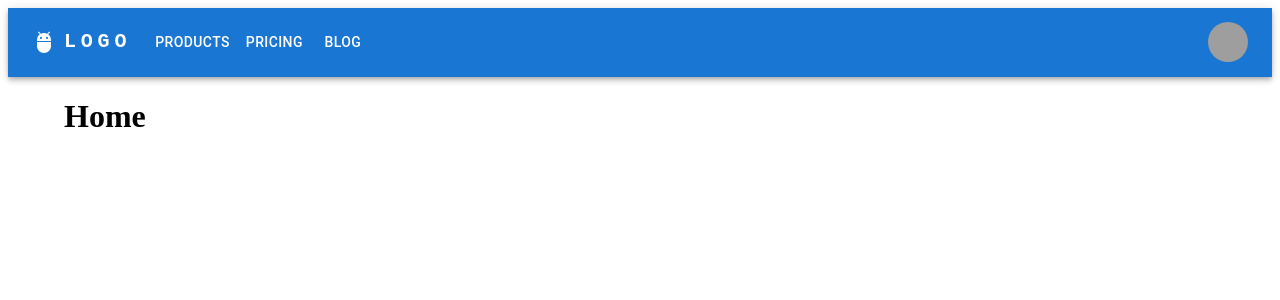
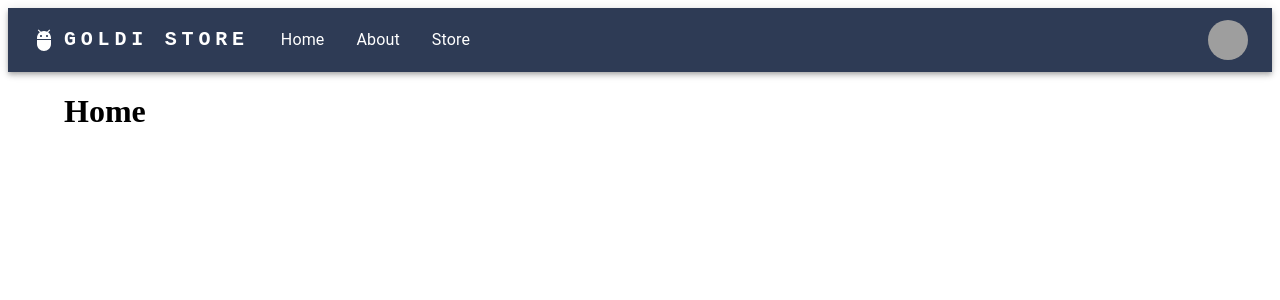
Before and after one commit to goldipl/React_Shop_App, a React (Vite) app: page / in a window 1280 px wide. Shown: the top 300 px of the page. Built offline with nearby package versions, Linux system fonts and the light colour scheme; grey boxes are pictures that could not be loaded.

Commit message:
add navbar pages with links from react-router-dom

```diff
--- a/src/components/Navbar.tsx
+++ b/src/components/Navbar.tsx
@@ -8,12 +8,16 @@ import Menu from '@mui/material/Menu';
 import MenuIcon from '@mui/icons-material/Menu';
 import Container from '@mui/material/Container';
 import Avatar from '@mui/material/Avatar';
-import Button from '@mui/material/Button';
 import Tooltip from '@mui/material/Tooltip';
 import MenuItem from '@mui/material/MenuItem';
 import AdbIcon from '@mui/icons-material/Adb';
+import { Link } from 'react-router-dom';
 
-const pages = ['Products', 'Pricing', 'Blog'];
+const pages = [
+  { text: 'Home', href: './', id: 1 },
+  { text: 'About', href: './about', id: 2 },
+  { text: 'Store', href: './store', id: 3 }
+]
 const settings = ['Profile', 'Account', 'Dashboard', 'Logout'];
 
 const ResponsiveAppBar = () => {
@@ -36,7 +40,11 @@ const ResponsiveAppBar = () => {
   };
 
   return (
-    <AppBar position="static">
+    <AppBar
+      position="static"
+      style={{
+        background: '#2E3B55',
+    }}>
       <Container maxWidth="xl">
         <Toolbar disableGutters>
           <AdbIcon sx={{ display: { xs: 'none', md: 'flex' }, mr: 1 }} />
@@ -55,7 +63,7 @@ const ResponsiveAppBar = () => {
               textDecoration: 'none',
             }}
           >
-            LOGO
+            GOLDI STORE
           </Typography>
 
           <Box sx={{ flexGrow: 1, display: { xs: 'flex', md: 'none' } }}>
@@ -88,8 +96,8 @@ const ResponsiveAppBar = () => {
               }}
             >
               {pages.map((page) => (
-                <MenuItem key={page} onClick={handleCloseNavMenu}>
-                  <Typography textAlign="center">{page}</Typography>
+                <MenuItem key={page.id} onClick={handleCloseNavMenu}>
+                  <Link style={{ color: '#000000', textDecoration: 'none' }} to={page.href}>{page.text}</Link>
                 </MenuItem>
               ))}
             </Menu>
@@ -99,9 +107,8 @@ const ResponsiveAppBar = () => {
             variant="h5"
             noWrap
             component="a"
-            href=""
-            sx={{
-              mr: 2,
+            href="/"
+            sx={{smr: 2,
               display: { xs: 'flex', md: 'none' },
               flexGrow: 1,
               fontFamily: 'monospace',
@@ -114,15 +121,11 @@ const ResponsiveAppBar = () => {
             LOGO
           </Typography>
           <Box sx={{ flexGrow: 1, display: { xs: 'none', md: 'flex' } }}>
-            {pages.map((page) => (
-              <Button
-                key={page}
-                onClick={handleCloseNavMenu}
-                sx={{ my: 2, color: 'white', display: 'block' }}
-              >
-                {page}
-              </Button>
-            ))}
+          {pages.map((page) => (
+                <MenuItem key={page.id} onClick={handleCloseNavMenu}>
+                  <Link style={{ color: '#FFFFFF', textDecoration: 'none' }} to={page.href}>{page.text}</Link>
+                </MenuItem>
+              ))}
           </Box>
 
           <Box sx={{ flexGrow: 0 }}>
```
